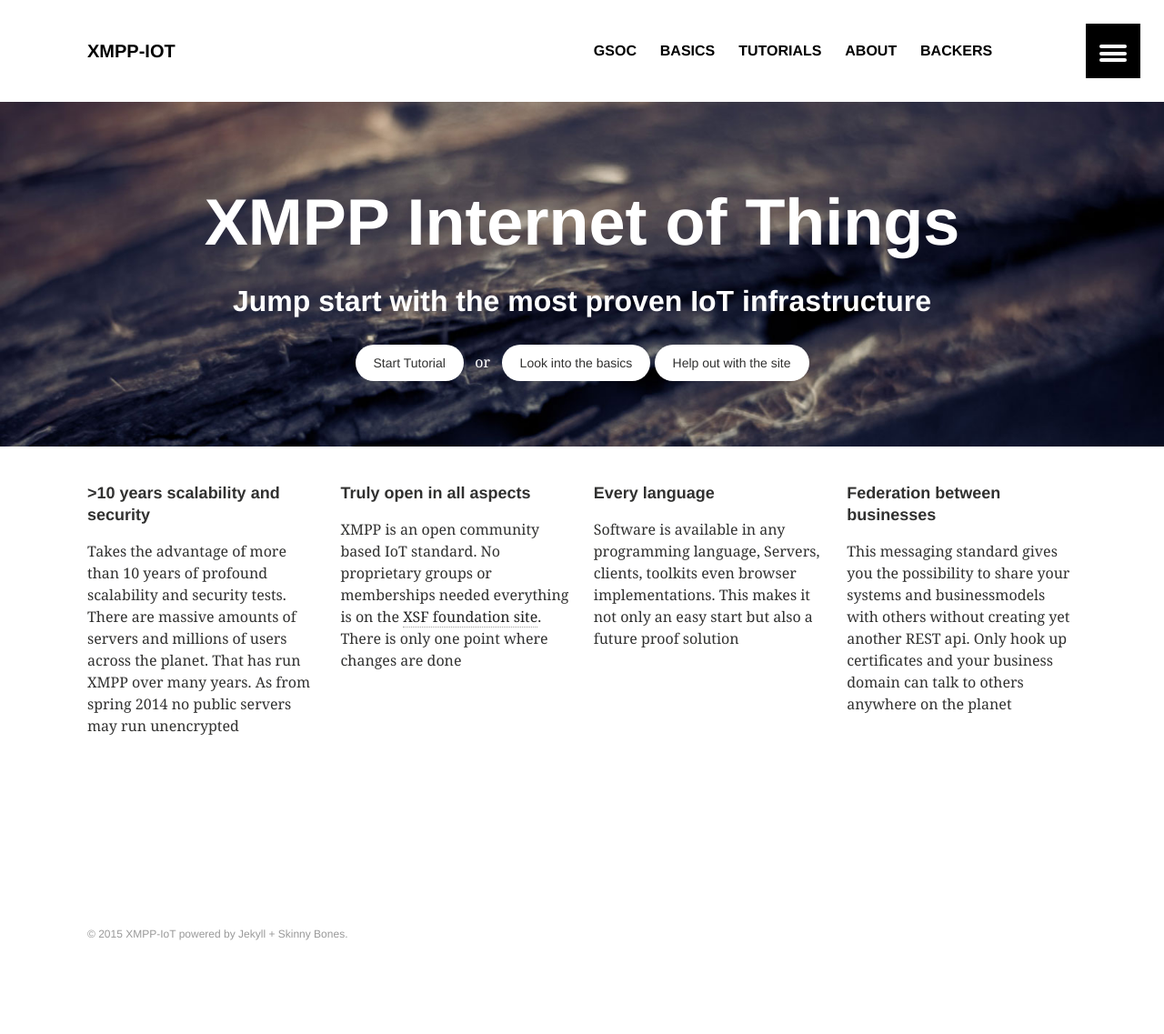
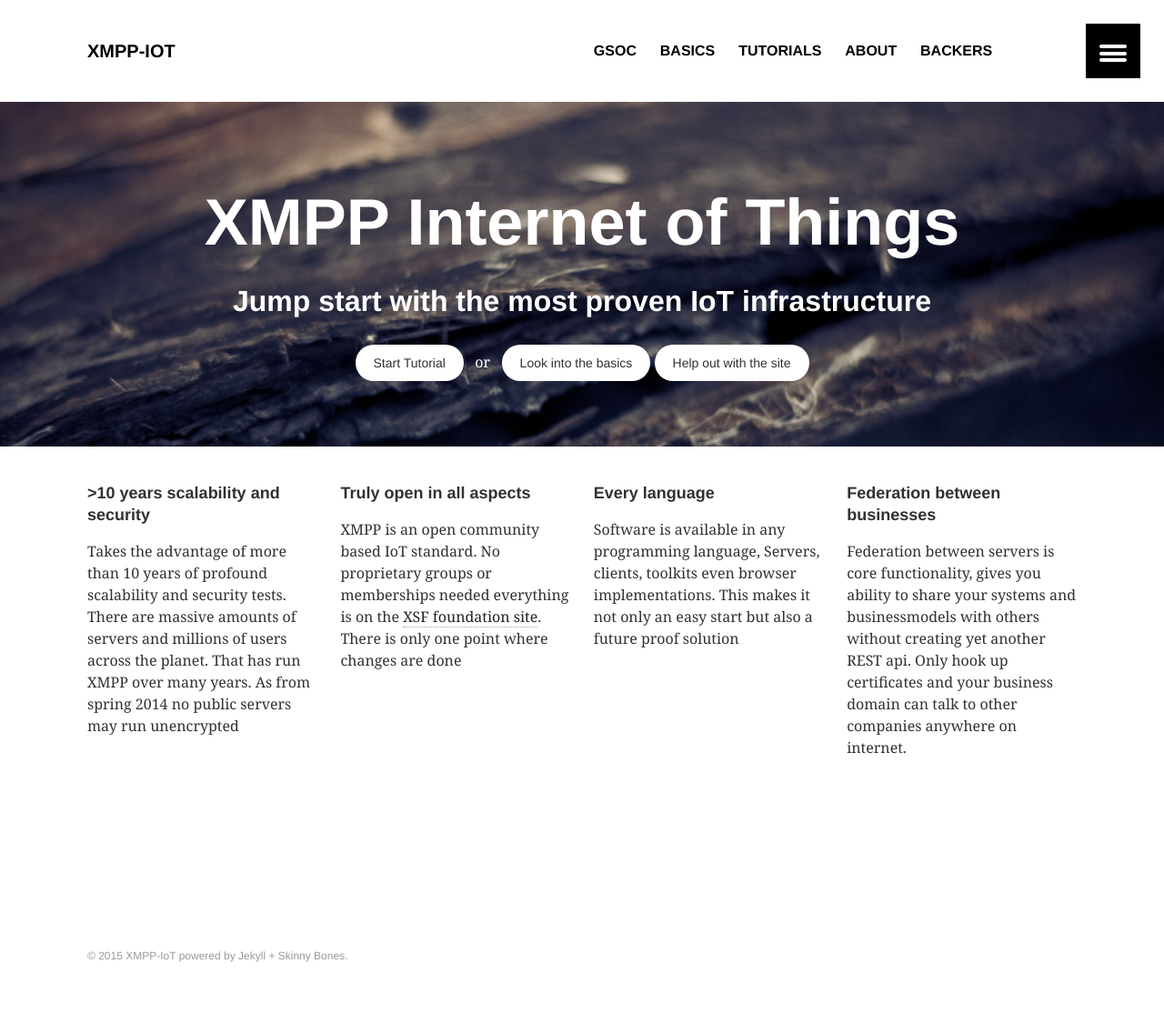
Before and after one commit to xmpp-iot/xmpp-iot.github.io, a Jekyll site: the page built from index.md, in a window 1280 px wide. Shown: the whole page at 91% size. Built offline with Jekyll 4.4.1, drawn with Linux system fonts in a browser that asks for light colours; before the commit the page ends 1113 px from its top, so only the background shows below that.

Commit message:
Update index.md
Rewrote federation text

```diff
--- a/index.md
+++ b/index.md
@@ -34,10 +34,10 @@ image:
 
 <div class="tile">
   <h2 class="post-title">Federation between businesses</h2>
-  <p class="post-excerpt">This messaging standard gives you the possibility
+  <p class="post-excerpt">Federation between servers is core functionality, gives you ability
   to share your systems and businessmodels with others without creating yet another REST
-  api. Only hook up certificates and your business domain can talk to others
-  anywhere on the planet</p>
+  api. Only hook up certificates and your business domain can talk to other companies
+  anywhere on internet.</p>
 </div><!-- /.tile -->
 
 </div><!-- /.tiles -->
```
